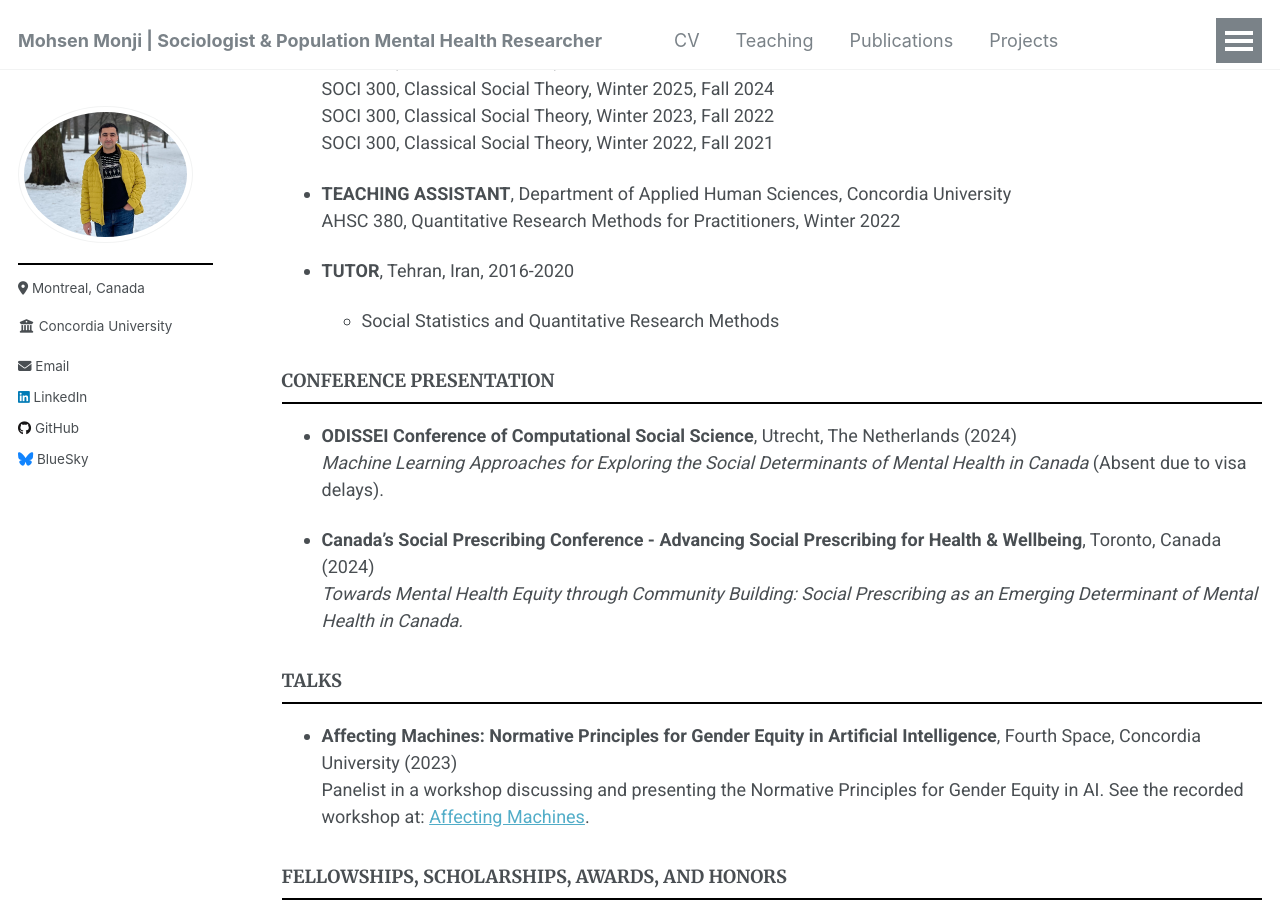
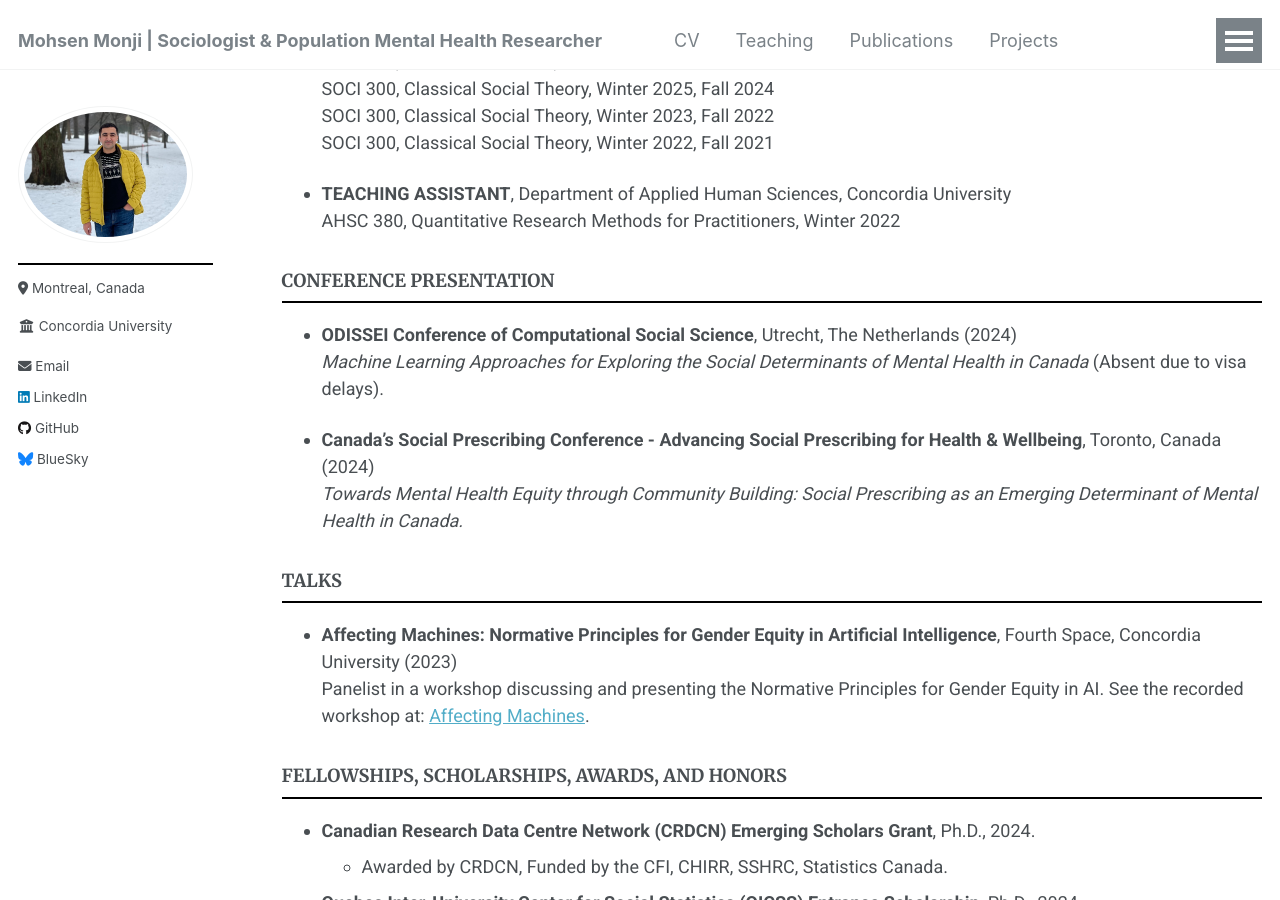
Before and after one commit to Mohsnmonji/mohsnmonji.github.io, a Jekyll site: the page built from _pages/Curriculum Vitae.md, in a window 1280 px wide and 900 px high, scrolled down 1644 px. Built offline with Jekyll 4.4.1, drawn with Linux system fonts in a browser that asks for light colours.

Commit message:
Update Curriculum Vitae.md

```diff
--- a/_pages/Curriculum Vitae.md
+++ b/_pages/Curriculum Vitae.md
@@ -74,8 +74,6 @@ redirect_from:
 - **TEACHING ASSISTANT**, Department of Applied Human Sciences, Concordia University
   AHSC 380, Quantitative Research Methods for Practitioners, Winter 2022
 
-- **TUTOR**, Tehran, Iran, 2016-2020
-  - Social Statistics and Quantitative Research Methods
 
 
 ### CONFERENCE PRESENTATION
```
